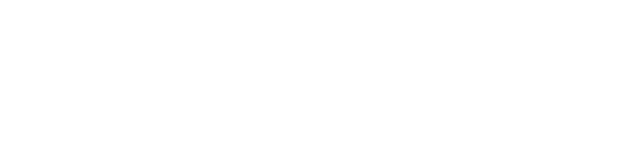
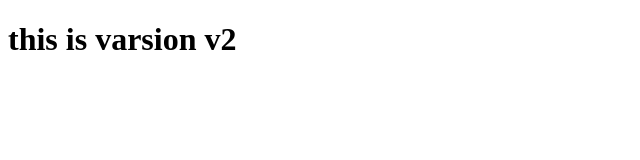
Before and after one commit to roop727/mypero, a plain HTML site: page index.html in a window 1280 px wide. Shown: the whole page, without its empty margins (0-640 px from the left). Drawn offline with Linux system fonts and the light colour scheme.

Commit message:
first v2

```diff
--- a/index.html
+++ b/index.html
@@ -6,6 +6,7 @@
     <title>Document</title>
 </head>
 <body>
+    <h1>this is varsion v2</h1>
 
 </body>
 </html>
```
